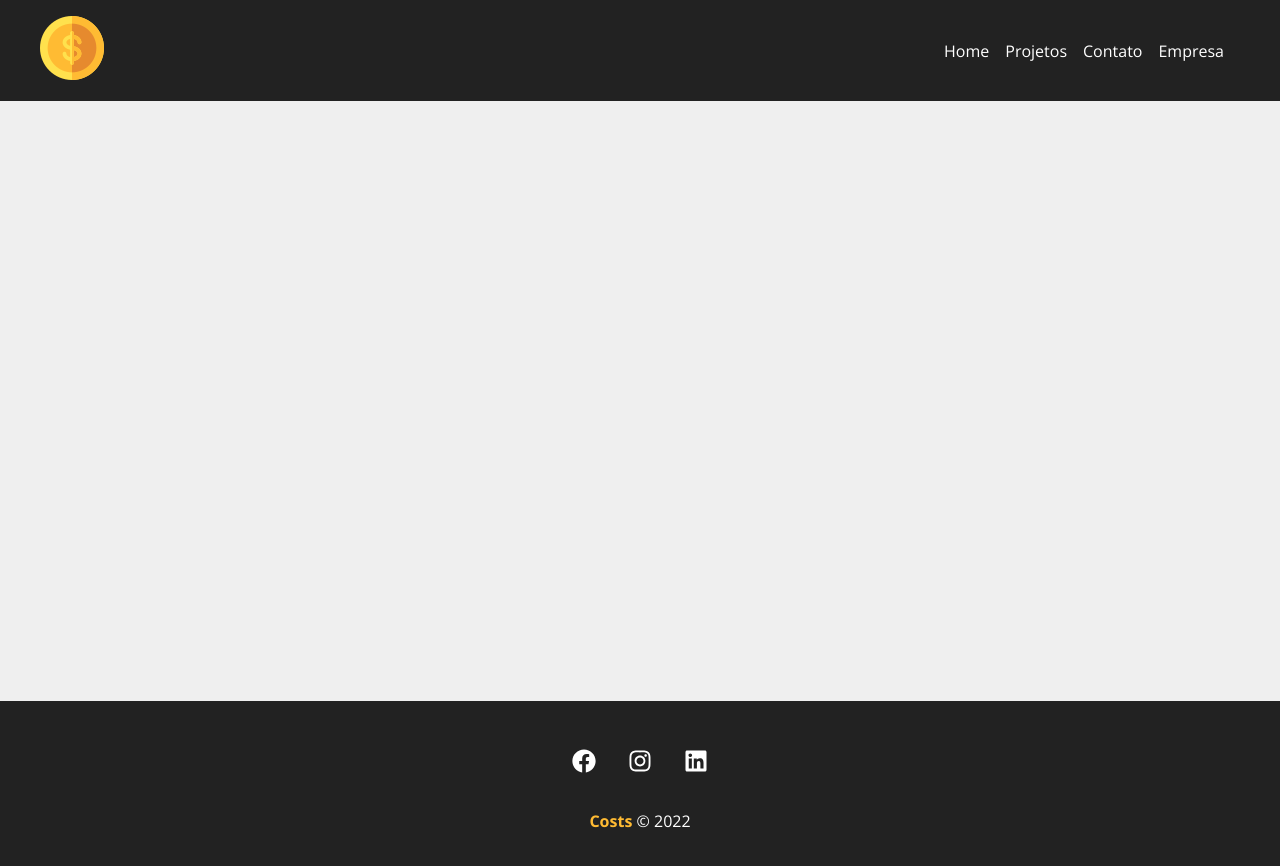
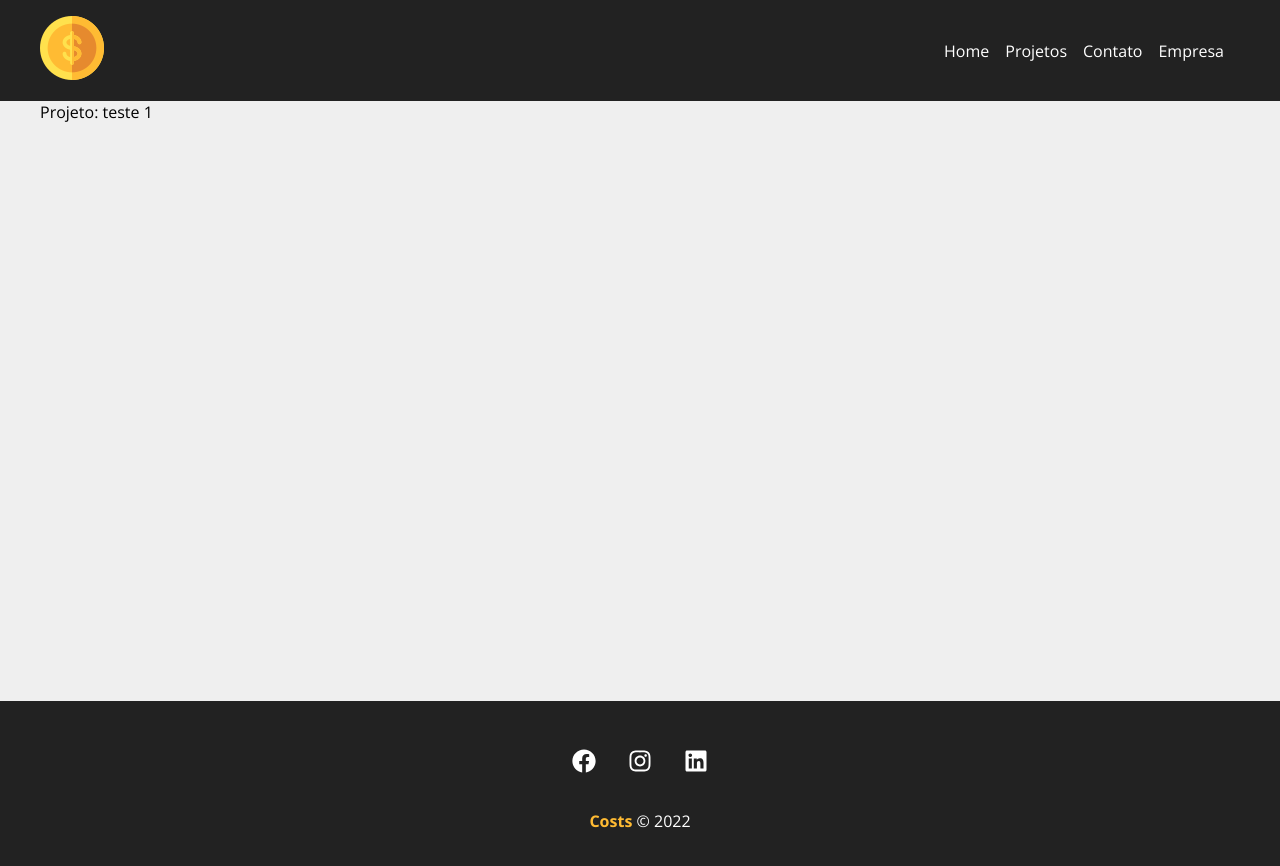
Before and after one commit to wevdiaz/Costs, a React (Create React App) app: page /projects/1 in a window 1280 px wide. Shown: the top 866 px of the page. Built offline with nearby package versions, Linux system fonts and the light colour scheme; data requests are answered from the project's data file.

Commit message:
Criando a página de edição de projeto

```diff
--- a/src/App.js
+++ b/src/App.js
@@ -1,9 +1,11 @@
 import { BrowserRouter as Router, Routes, Route } from "react-router-dom";
+
 import {Home} from "./components/pages/Home";
 import {Company} from "./components/pages/Company";
 import {Contact} from "./components/pages/Contact";
 import {NewProject} from "./components/pages/NewProject";
 import { Projects } from "./components/pages/Projects";
+import { Project } from "./components/pages/Project";
 
 import { Container } from "./components/layout/Container";
 import { Navbar } from "./components/layout/Navbar";
@@ -20,6 +22,7 @@
             <Route path="/contact" element={<Contact />} />
             <Route path="/projects" element={<Projects />} />
             <Route path="/newproject" element={<NewProject />} />
+            <Route path="/projects/:id" element={<Project />} />
           </Routes>
         </Container>
       <Footer />
--- /dev/null
+++ b/src/components/pages/Project.jsx
@@ -0,0 +1,33 @@
+import { useParams } from "react-router-dom";
+import { useState, useEffect } from "react";
+
+import styles from "./styles/Project.module.css";
+
+export function Project() {
+
+  const { id } = useParams();
+  console.log(id);
+
+  const [project, setProject] = useState([]);
+
+  useEffect(() => {
+
+    fetch(`http://localhost:5000/projects/${id}`, {
+      method: "GET",
+      headers: {
+        "Content-Type": "application/json",
+      },
+    })
+    .then((response) => response.json())
+    .then((data) => {
+      setProject(data);
+    })
+    .catch((err) => console.log(err));
+
+  }, [id]);
+
+
+  return (
+    <p>Projeto: {project.name}</p>
+  );
+}
--- a/src/components/project/ProjectCard.jsx
+++ b/src/components/project/ProjectCard.jsx
@@ -20,7 +20,7 @@
         <span className={`${styles[category.toLowerCase()]}`}></span> {category}
       </p>
       <div className={styles.project_card_actions}>
-        <Link to={"/"}>
+        <Link to={`/projects/${id}`}>
           <BsPencil /> Editar
         </Link>
         <button onClick={remove}>
```
Also changed, not shown: src/components/pages/styles/Project.module.css (added).
